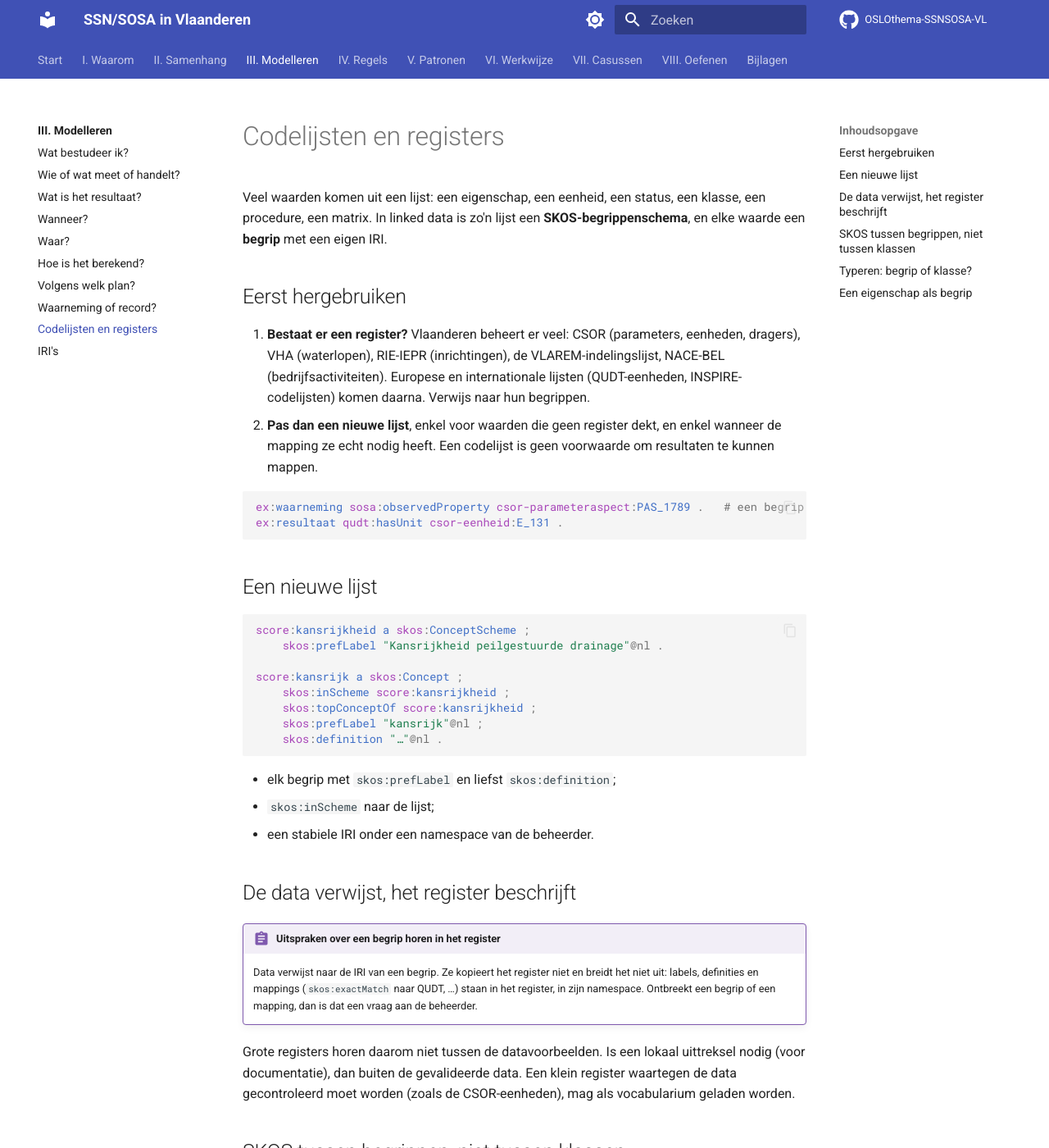
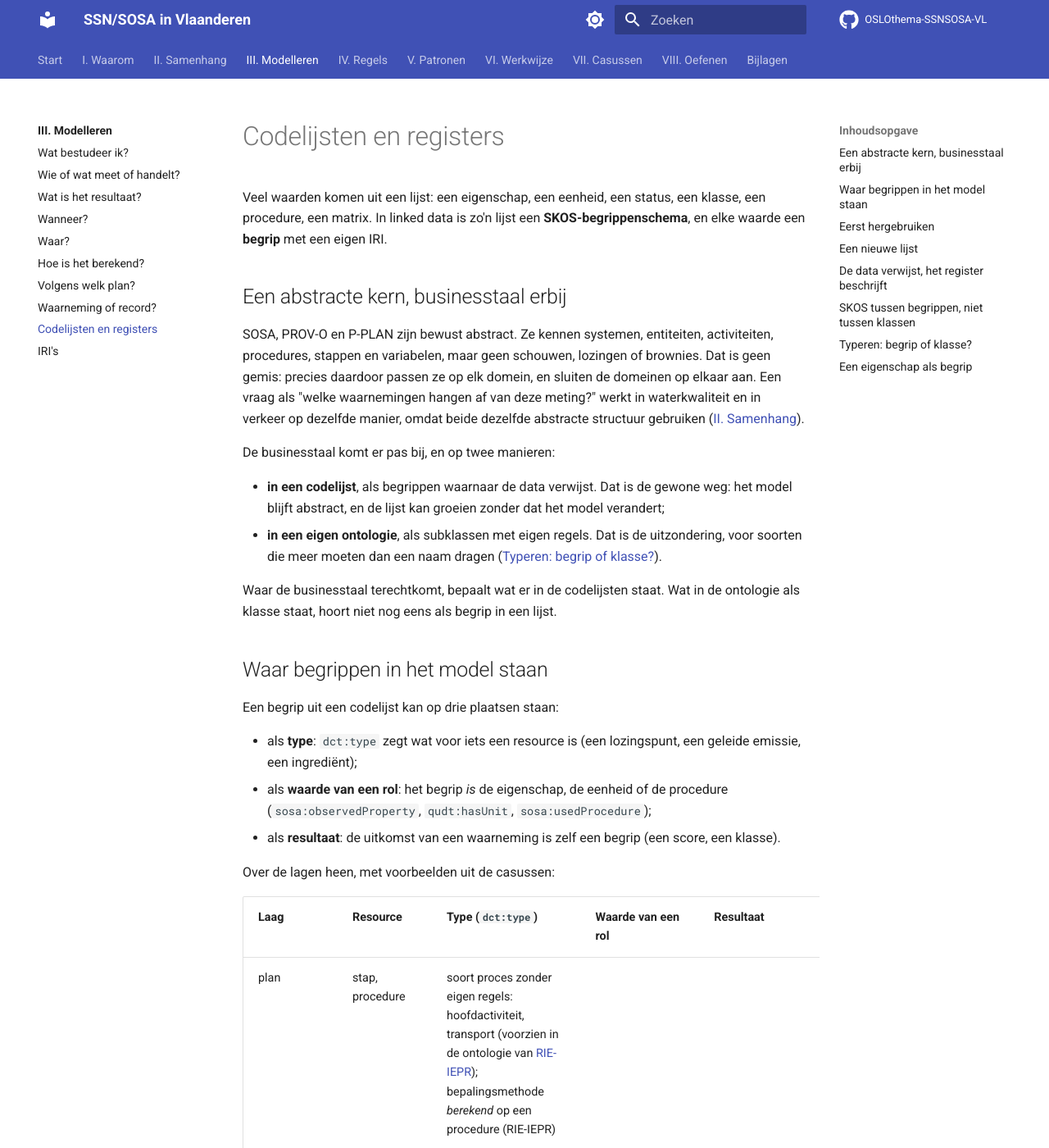
Before and after one commit to Informatievlaanderen/OSLOthema-SSNSOSA-VL, an MkDocs documentation site: the page built from docs/modelleren/codelijsten.md, in a window 1280 px wide and 1400 px high. Shown: the whole window at 82% size. Built offline with MkDocs 1.6.1 and Material for MkDocs 9.7.7, drawn with Linux system fonts in a browser that asks for light colours; comment, search, counter and statistics services are not loaded; some of the changed text lies outside the part shown.

Commit message:
Referentiewerk: abstracte kern en de plaats van begrippen in het model
Codelijsten en registers: waarom de kern abstract is en waar businesstaal terechtkomt, en een
tabel per laag met begrippen als type, als waarde van een rol en als resultaat.

Co-Authored-By: Claude Opus 5.5 <noreply@anthropic.com>

```diff
--- a/docs/modelleren/codelijsten.md
+++ b/docs/modelleren/codelijsten.md
@@ -3,6 +3,49 @@
 Veel waarden komen uit een lijst: een eigenschap, een eenheid, een status, een klasse, een
 procedure, een matrix. In linked data is zo'n lijst een **SKOS-begrippenschema**, en elke waarde
 een **begrip** met een eigen IRI.
+
+## Een abstracte kern, businesstaal erbij
+
+SOSA, PROV-O en P-PLAN zijn bewust abstract. Ze kennen systemen, entiteiten, activiteiten,
+procedures, stappen en variabelen, maar geen schouwen, lozingen of brownies. Dat is geen gemis:
+precies daardoor passen ze op elk domein, en sluiten de domeinen op elkaar aan. Een vraag als
+"welke waarnemingen hangen af van deze meting?" werkt in waterkwaliteit en in verkeer op dezelfde
+manier, omdat beide dezelfde abstracte structuur gebruiken ([II. Samenhang](../samenhang/index.md)).
+
+De businesstaal komt er pas bij, en op twee manieren:
+
+- **in een codelijst**, als begrippen waarnaar de data verwijst. Dat is de gewone weg: het model
+  blijft abstract, en de lijst kan groeien zonder dat het model verandert;
+- **in een eigen ontologie**, als subklassen met eigen regels. Dat is de uitzondering, voor soorten
+  die meer moeten dan een naam dragen ([Typeren: begrip of klasse?](#typeren-begrip-of-klasse)).
+
+Waar de businesstaal terechtkomt, bepaalt wat er in de codelijsten staat. Wat in de ontologie als
+klasse staat, hoort niet nog eens als begrip in een lijst.
+
+## Waar begrippen in het model staan
+
+Een begrip uit een codelijst kan op drie plaatsen staan:
+
+- als **type**: `dct:type` zegt wat voor iets een resource is (een lozingspunt, een geleide
+  emissie, een ingrediënt);
+- als **waarde van een rol**: het begrip *is* de eigenschap, de eenheid of de procedure
+  (`sosa:observedProperty`, `qudt:hasUnit`, `sosa:usedProcedure`);
+- als **resultaat**: de uitkomst van een waarneming is zelf een begrip (een score, een klasse).
+
+Over de lagen heen, met voorbeelden uit de casussen:
+
+| Laag | Resource | Type (`dct:type`) | Waarde van een rol | Resultaat |
+|---|---|---|---|---|
+| plan | stap, procedure | soort proces zonder eigen regels: hoofdactiviteit, transport (voorzien in de ontologie van [RIE-IEPR](../casussen/riepr.md)); bepalingsmethode *berekend* op een procedure (RIE-IEPR) | | |
+| plan | variabele | soort ingrediënt: `ingredient:butter` op `var:butter` ([Brownies](../casussen/brownies.md)) | | |
+| inzet | systeem, platform | installatietype, emissiepunttype (RIE-IEPR); toesteltype en energiebron van een warmtepomp ([Energiemanagement](../casussen/ems.md)); meetputtype (voorstel bij [Waterkwaliteit](../casussen/waterkwaliteit.md)) | | |
+| studieobject | emissie, staal | emissietype `riepr-emissie:geleide` (RIE-IEPR); matrix `matrix:afvalwater` (Waterkwaliteit) | | |
+| uitvoering | waarneming | | eigenschap: een CSOR-parameteraspect (Waterkwaliteit, RIE-IEPR); procedure: een analysemethode, `procedure:WAC_I_A_003_2024` (Waterkwaliteit) | |
+| uitvoering | resultaat | | eenheid: `qudt:hasUnit csor-eenheid:…` (Waterkwaliteit) | score of kansrijkheid: `rdf:value cl:kansrijkheid-kansrijk` ([Geschiktheidskaart PGD](../casussen/pgd.md)) |
+
+Het patroon: **typen** staan vooral in plan, inzet en studieobject, waar dingen benoemd worden;
+**rollen en resultaten** in de uitvoering, waar ze gemeten worden. Een activiteit krijgt zelden
+een `dct:type`: wat ze doet, zegt haar procedure.
 
 ## Eerst hergebruiken
 
```
Also changed, not shown: other parts of docs/modelleren/codelijsten.md (+2 -3 lines).
